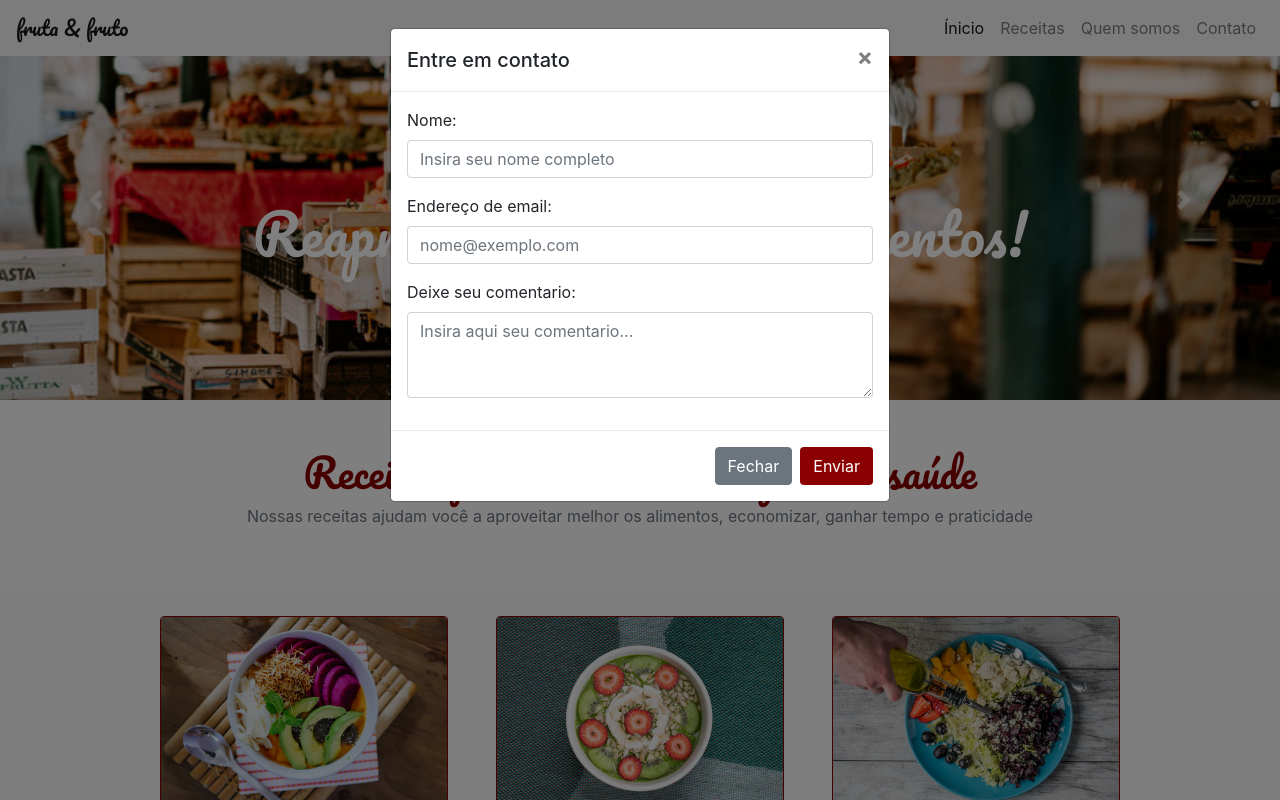
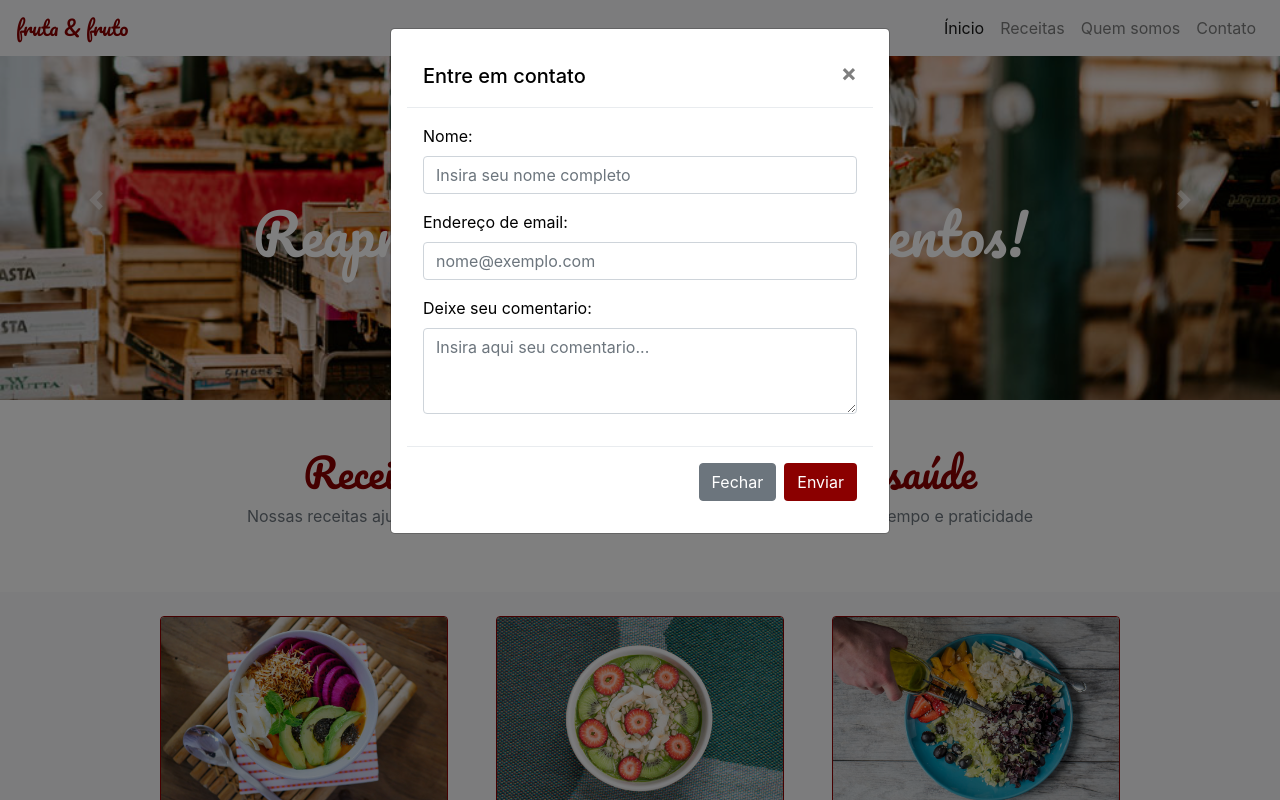
Before and after one commit to IgorNatann/projetoFruta, a plain HTML site: page index.html in a window 1280 px wide. Both pictures are taken after a click on the link "Contato". Shown: the top 800 px of the page. Drawn offline with nearby package versions, Linux system fonts and the light colour scheme.

Commit message:
commit section footer e alteração de classe titulo

```diff
--- a/index.html
+++ b/index.html
@@ -17,7 +17,7 @@
 <body>
   <header>
     <nav class="navbar navbar-expand-lg navbar-light bg-light fixed-top">
-      <a class="navbar-brand texto-nav" href="#">fruta & fruto</a>
+      <a id="cor-titulo" class="navbar-brand font-titulo" href="#">fruta & fruto</a>
       <button class="navbar-toggler" type="button" data-toggle="collapse" data-target="#navbarNav"
         aria-controls="navbarNav" aria-expanded="false" aria-label="Alterna navegação">
         <span class="navbar-toggler-icon"></span>
@@ -78,7 +78,7 @@
 
     <!-- Titulos -->
     <section class="titulo">
-      <h1 class="text-center font-titulo cor-titulo pt-5">Receitas para economizar e ganhar saúde</h1>
+      <h1 id="cor-titulo" class="text-center font-titulo pt-5">Receitas para economizar e ganhar saúde</h1>
       <p class="text-center text-secondary pb-5">Nossas receitas ajudam você a aproveitar melhor os alimentos,
         economizar,
         ganhar tempo e
@@ -148,18 +148,22 @@
     </section>
   </main>
 
+  <footer class="rodape bg-secondary p-3">
+    <p class="text-light m-0 text-center">Contato: <a class="text-light" href="mailto:email@frutafruto.com.br">email@frutafruto.com.br</a></p>
+  </footer>
+
   <!-- Modal -->
   <div class="modal fade" id="modal-contato" tabindex="-1" role="dialog" aria-labelledby="exampleModalLabel"
     aria-hidden="true">
     <div class="modal-dialog" role="document">
-      <div class="modal-content">
-        <div class="modal-header">
+      <dialog class="modal-content">
+        <header class="modal-header">
           <h5 class="modal-title" id="exampleModalLabel">Entre em contato</h5>
           <button type="button" class="close" data-dismiss="modal" aria-label="Fechar">
             <span aria-hidden="true">&times;</span>
           </button>
-        </div>
-        <div class="modal-body">
+        </header>
+        <main class="modal-body">
           <form>
             <div class="form-group">
               <label for="formGroupExampleInput">Nome:</label>
@@ -174,17 +178,14 @@
               <textarea class="form-control" id="exampleFormControlTextarea1" rows="3" placeholder="Insira aqui seu comentario..."></textarea>
             </div>
           </form>
-        </div>
-        <div class="modal-footer">
+        </main>
+        <footer class="modal-footer">
           <button type="button" class="btn btn-secondary" data-dismiss="modal">Fechar</button>
           <button type="button" class="btn botao-cor-especial">Enviar</button>
-        </div>
-      </div>
+        </footer>
+      </dialog>
     </div>
   </div>
-
-  <footer class="rodape">
-  </footer>
 
   <script src="https://code.jquery.com/jquery-3.3.1.slim.min.js"
     integrity="sha384-q8i/X+965DzO0rT7abK41JStQIAqVgRVzpbzo5smXKp4YfRvH+8abtTE1Pi6jizo" crossorigin="anonymous">
--- a/src/style.css
+++ b/src/style.css
@@ -2,7 +2,7 @@
   font-family: "Pacifico", cursive;
 }
 
-.cor-titulo {
+#cor-titulo {
   color: darkred;
 }
 
```
